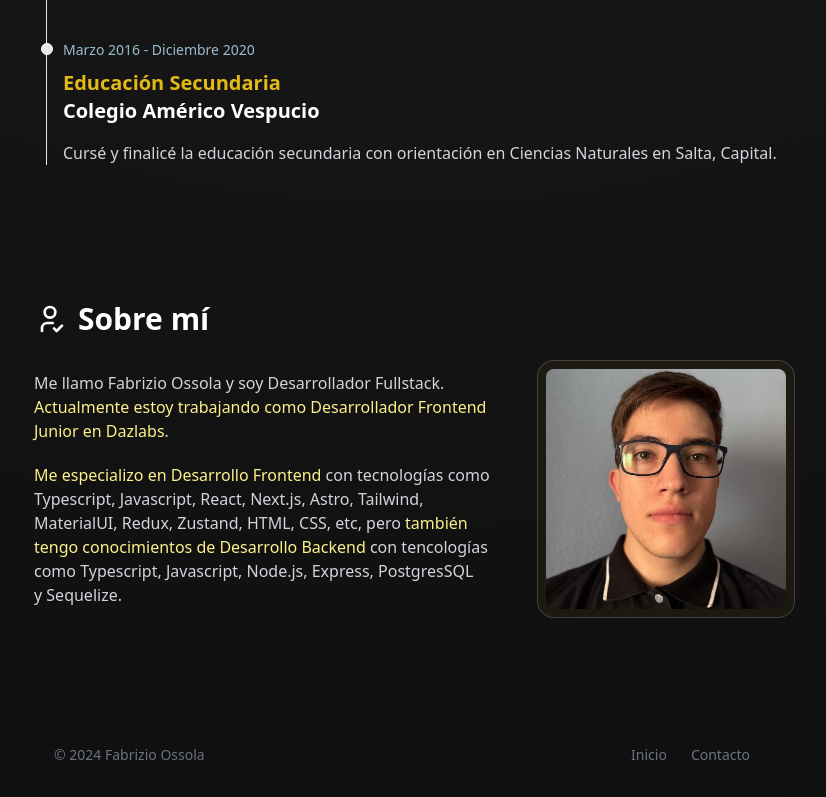
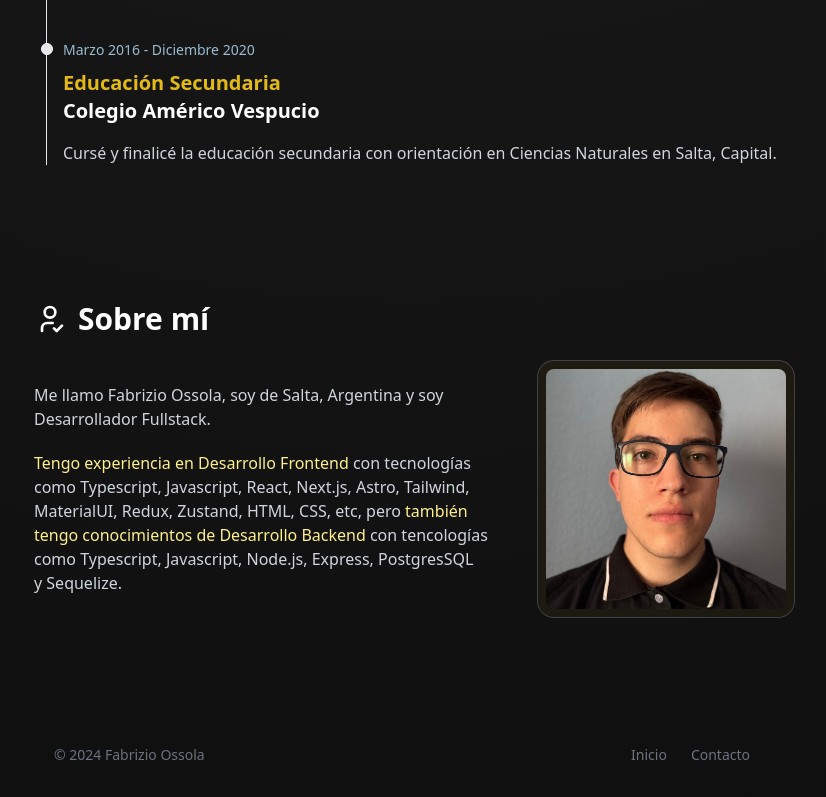
Before and after one commit to Fabrizio35/portfolio, an Astro site: page / in a window 1280 px wide. Shown: the part 2815-3612 px from the top of the page, without its empty margins (226-1052 px from the left). Built offline with nearby package versions, Linux system fonts and the light colour scheme; Astro itself is replaced by a stand-in of ours.

Commit message:
update AboutMe info

```diff
--- a/src/components/AboutMe.astro
+++ b/src/components/AboutMe.astro
@@ -5,14 +5,12 @@
     class="text-pretty flex flex-col gap-5 [&>p>strong]:text-yellow-200 [&>p>strong]:font-normal"
   >
     <p>
-      Me llamo Fabrizio Ossola y soy Desarrollador Fullstack. <strong
-        >Actualmente estoy trabajando como Desarrollador Frontend Junior en
-        Dazlabs</strong
-      >.
+      Me llamo Fabrizio Ossola, soy de Salta, Argentina y soy Desarrollador
+      Fullstack.
     </p>
 
     <p>
-      <strong>Me especializo en Desarrollo Frontend</strong> con tecnologías como
+      <strong>Tengo experiencia en Desarrollo Frontend</strong> con tecnologías como
       Typescript, Javascript, React, Next.js, Astro, Tailwind, MaterialUI, Redux,
       Zustand, HTML, CSS, etc, pero <strong
         >también tengo conocimientos de Desarrollo Backend</strong
```
